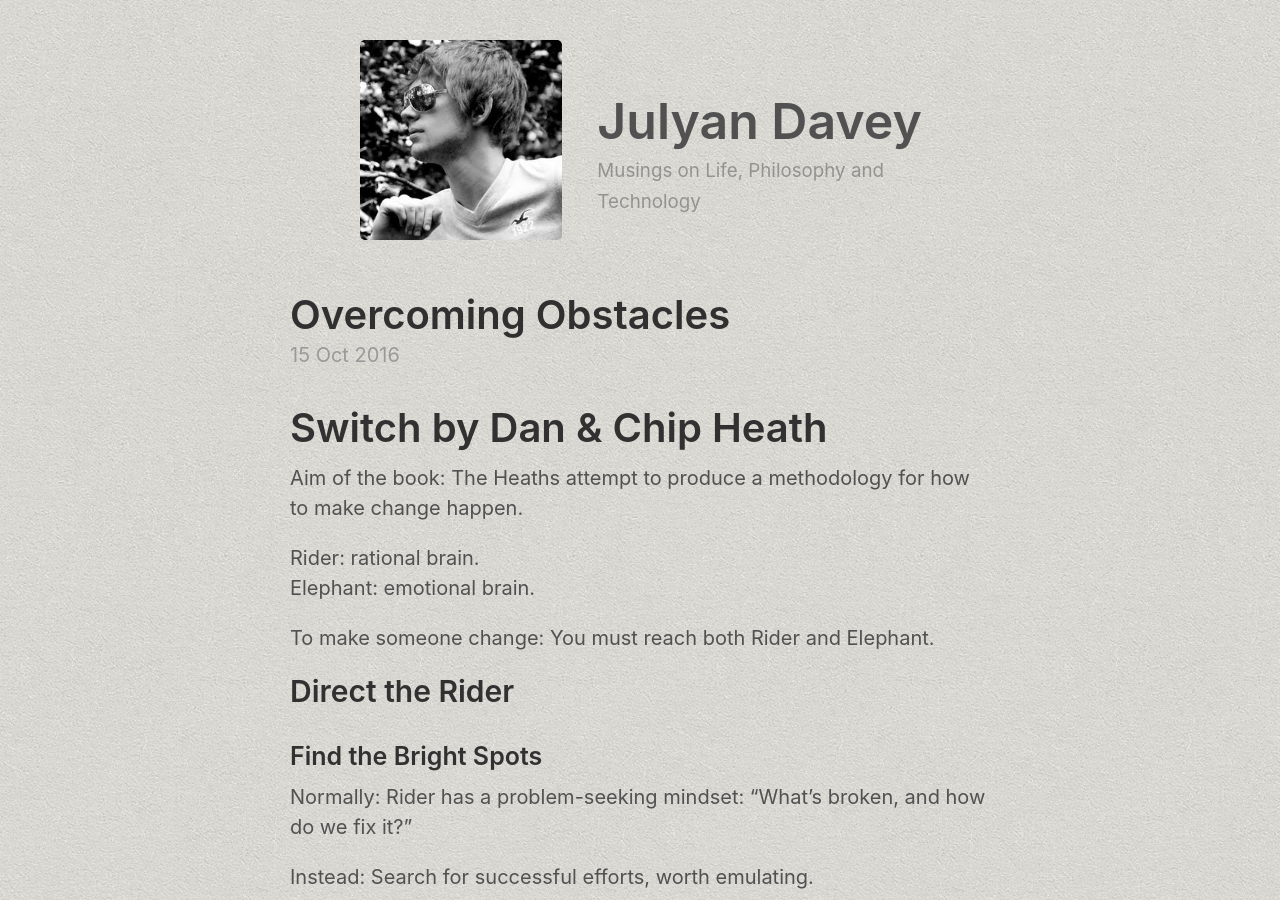
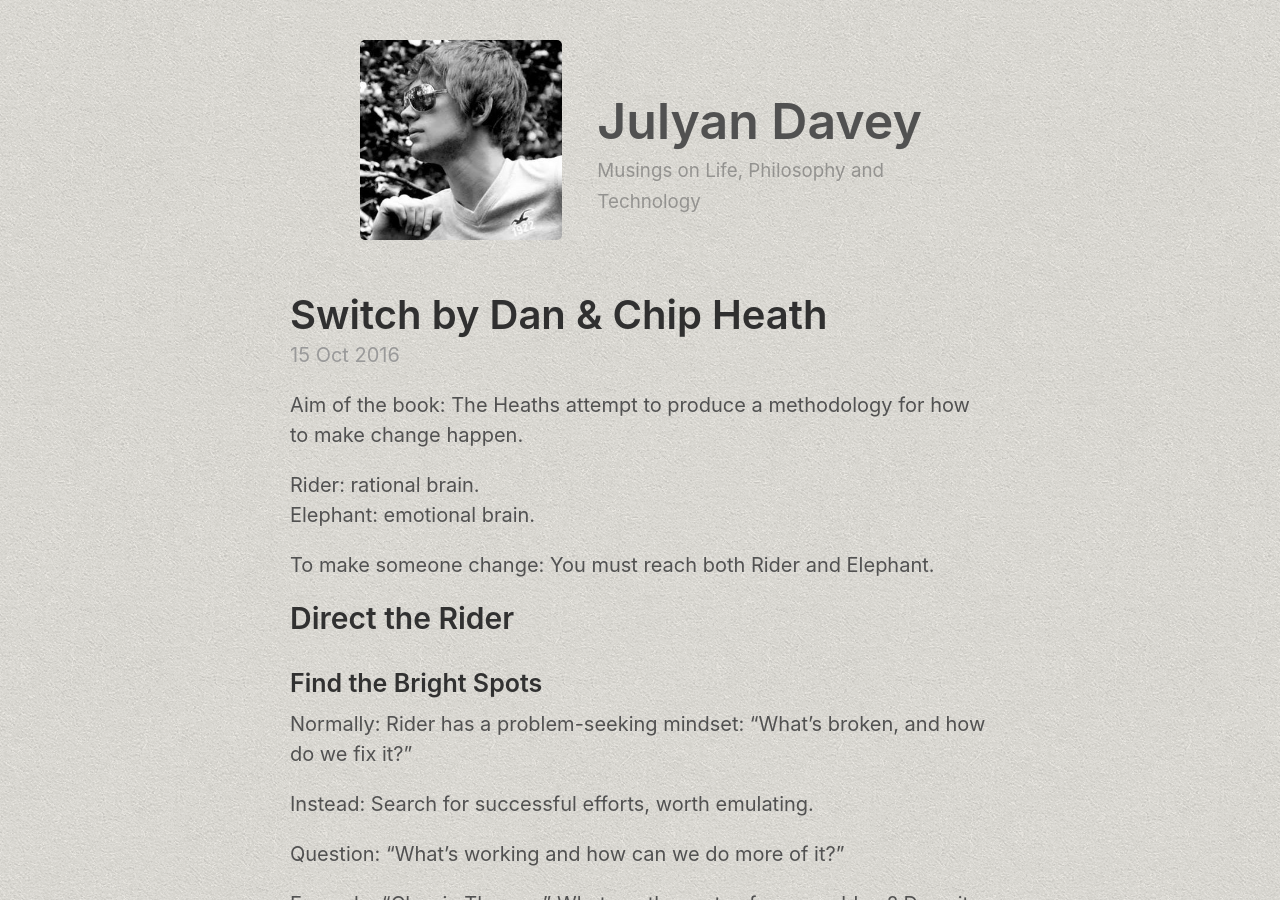
Before and after one commit to larriant/larriant.github.io, a Jekyll site: the page built from _posts/2016-10-15-booknotes-switch.md, in a window 1280 px wide and 900 px high. Built offline with Jekyll 4.4.1, drawn with Linux system fonts in a browser that asks for light colours.

Commit message:
Updates to switch book notes

```diff
--- a/_posts/2016-10-15-booknotes-switch.md
+++ b/_posts/2016-10-15-booknotes-switch.md
@@ -1,9 +1,7 @@
 ---
 layout: post
-title: Overcoming Obstacles
+title: Switch by Dan & Chip Heath
 ---
-
-# Switch by Dan & Chip Heath
 
 Aim of the book: The Heaths attempt to produce a methodology for how to
 make change happen.
@@ -14,6 +12,7 @@
 To make someone change: You must reach both Rider and Elephant.
 
 ## Direct the Rider
+
 ### Find the Bright Spots
 Normally: Rider has a problem-seeking mindset:
 "What's broken, and how do we fix it?"
@@ -92,6 +91,7 @@
 Back up your destination postcard with a good behavioural script.
 
 ## Motivate the Elephant
+
 ### Find the Feeling
 Find ways to help others see the problems or solutions in ways that
 influence emotions, not just thought.
```
